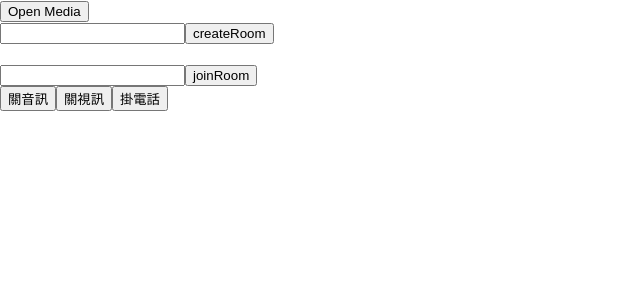
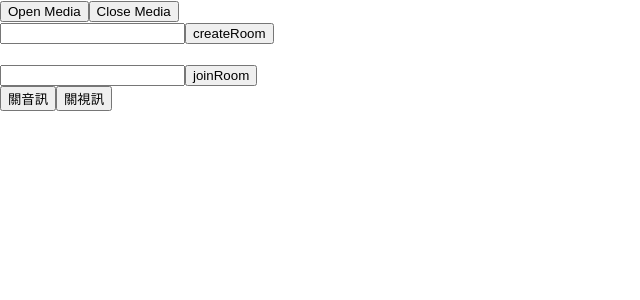
Before and after one commit to tomyueTW/webrtc-demo, a React (Create React App) app: page / in a window 1280 px wide. Shown: the top 300 px of the page, without its empty margins (0-640 px from the left). Built offline with nearby package versions, Linux system fonts and the light colour scheme; no server answers.

Commit message:
Change layout

```diff
--- a/src/App.js
+++ b/src/App.js
@@ -283,6 +283,7 @@ export default function App() {
   return (
     <div>
       <button onClick={openMedia}>Open Media</button>
+      <button onClick={hangUp}>Close Media</button>
       <br />
       <input value={roomId} onChange={(e) => {
         setRoomId(e.target.value);
@@ -304,9 +305,6 @@ export default function App() {
       <button onClick={() => toggleVideo()}>
         {videoState.isVideoDisabled ? "開視訊" : "關視訊"}
       </button>
-      <button onClick={() => hangUp()}>
-        掛電話
-      </button>
       <br />
       <br />
       {/* local 需要 muted */}
```
